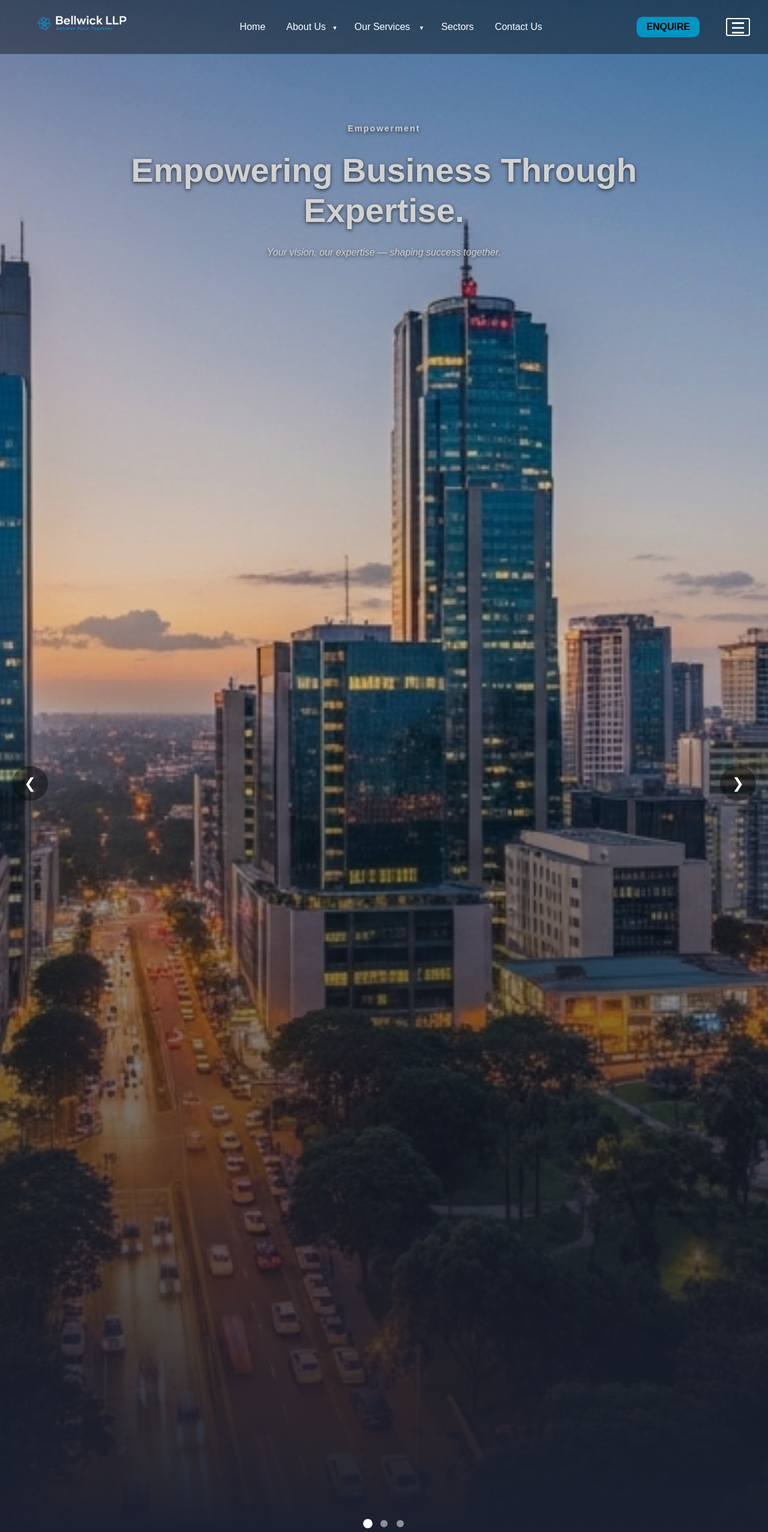
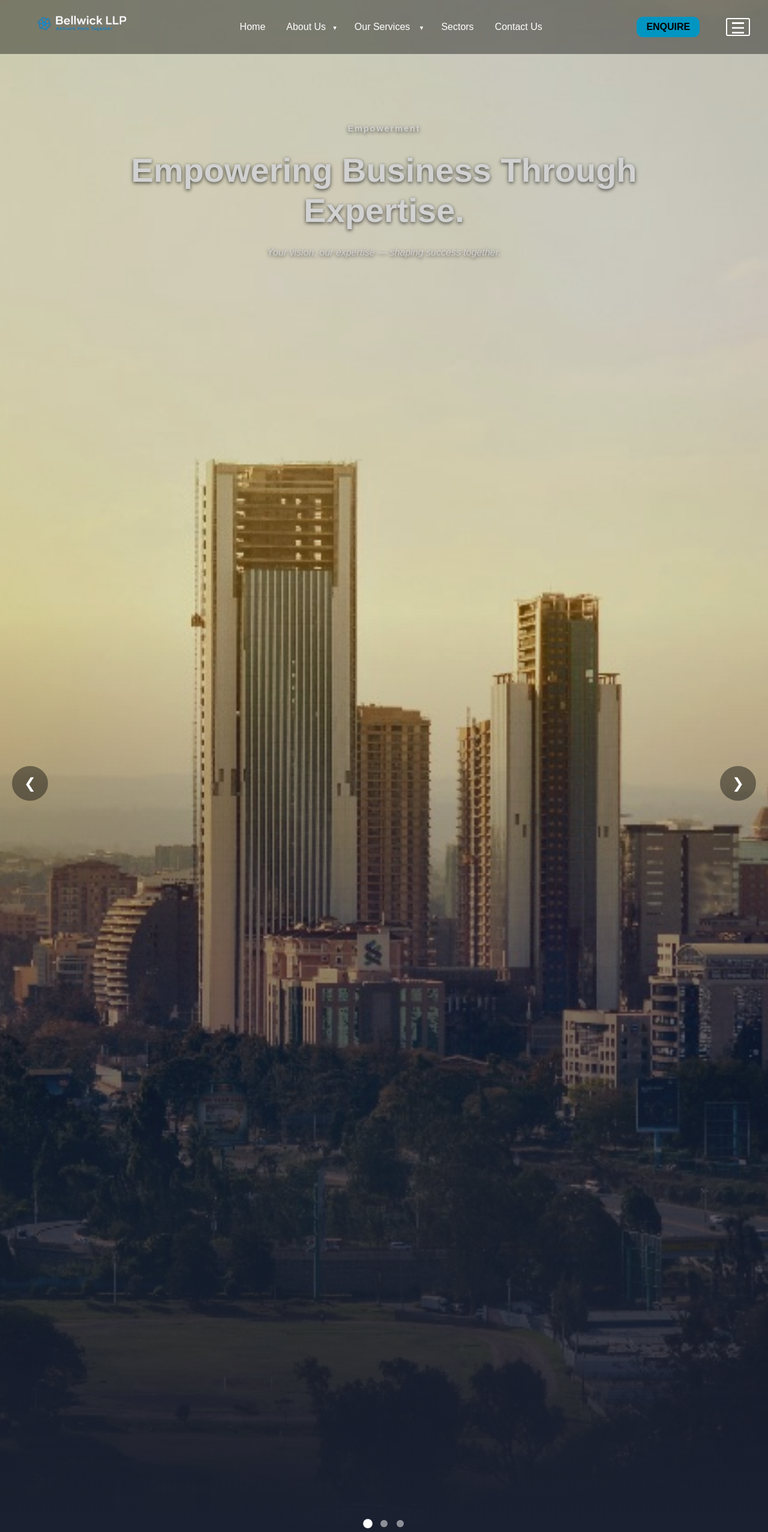
Before and after one commit to Kazimind-wellness/Bellwick-Africa, a PHP site: page /index.php in a window 1280 px wide. Shown: the whole page at 60% size. Run offline with PHP 8.4, Linux system fonts and the light colour scheme.

Commit message:
changed the index images

```diff
--- a/styles.css
+++ b/styles.css
@@ -70,8 +70,9 @@ a {
     left: 0;
     width: 100%;
     height: 100%;
-    background: #1B2030 var(--bg-image, url(upperhill.jpg)) 50% 0 no-repeat;
+    background: #1B2030 var(--bg-image, url(upperhill.jpg)) center center no-repeat;
     background-size: cover;
+    background-position: bottom center;
     background-attachment: fixed;
     z-index: 0;
     animation:
```
Also changed, not shown: nairobi2.jpg, nairobi3.jpg, upperhill.jpg.
